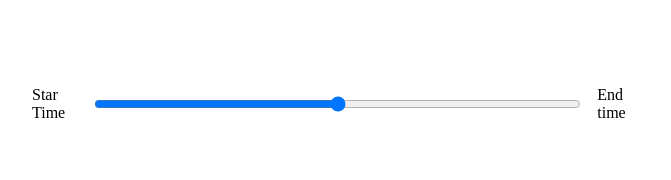
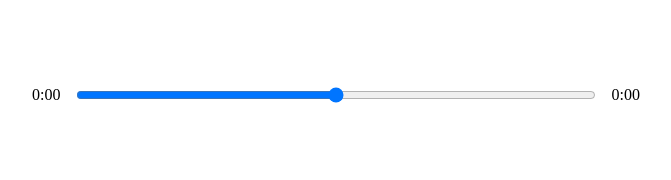
Before and after one commit to Henriqueperoni/react-course-fisrt-project, a React (Create React App) app in the folder react-player/: page / in a window 1280 px wide. Shown: the part 410-590 px from the top of the page, without its empty margins (304-975 px from the left). Built offline with nearby package versions, Linux system fonts and the light colour scheme.

Commit message:
Uptade time functionality

```diff
--- a/react-player/src/components/Player.js
+++ b/react-player/src/components/Player.js
@@ -1,4 +1,4 @@
-import React, { useRef } from 'react';
+import React, { useRef, useState } from 'react';
 import { FontAwesomeIcon } from "@fortawesome/react-fontawesome"
 import { faPlay, faAngleLeft, faAngleRight } from "@fortawesome/free-solid-svg-icons";
 
@@ -13,21 +13,36 @@
     } else {
       audioRef.current.play();
       setIsPlaying(!isPlaying)
-    }
+    };
+  };
+  const timeUpdateHandler = (e) => {
+    const current = e.target.currentTime;
+    const duration = e.target.duration
+    setSongInfo({ ...songInfo, currentTime: current, duration })
+  };
+  const getTime = (time) => {
+    return (
+      Math.floor(time / 60) + ":" + ("0" + Math.floor(time % 60)).slice(-2)
+    )
   }
+  // State
+  const [songInfo, setSongInfo] = useState({
+    currentTime: null,
+    duration: null,
+  })
   return (
     <div className="player">
       <div className="time-control">
-        <p>Star Time</p>
+        <p>{getTime(songInfo.currentTime)}</p>
         <input type="range" />
-        <p>End time</p>
+        <p>{getTime(songInfo.duration)}</p>
       </div>
       <div className="play-control">
         <FontAwesomeIcon className="skip-back" size="2x" icon={faAngleLeft} />
         <FontAwesomeIcon onClick={playSongHandler} className="play" size="2x" icon={faPlay} />
         <FontAwesomeIcon className="skip-forward" size="2x" icon={faAngleRight} />
       </div>
-      <audio ref={audioRef} src={currentSong.audio}></audio>
+      <audio onTimeUpdate={timeUpdateHandler} onLoadedMetadata={timeUpdateHandler} ref={audioRef} src={currentSong.audio}></audio>
     </div>
   );
 };
```
Also changed, not shown: 1 other file (tests, documents, lock files or other folders).
